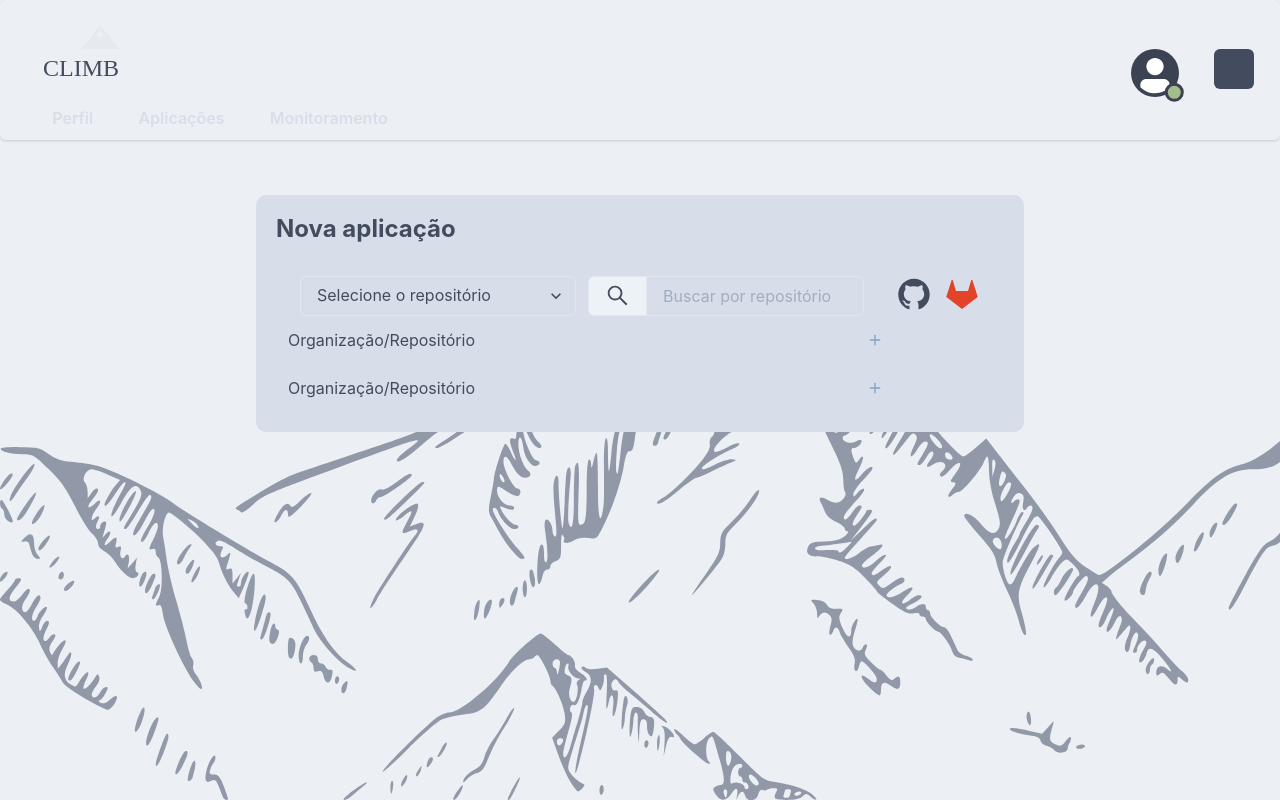
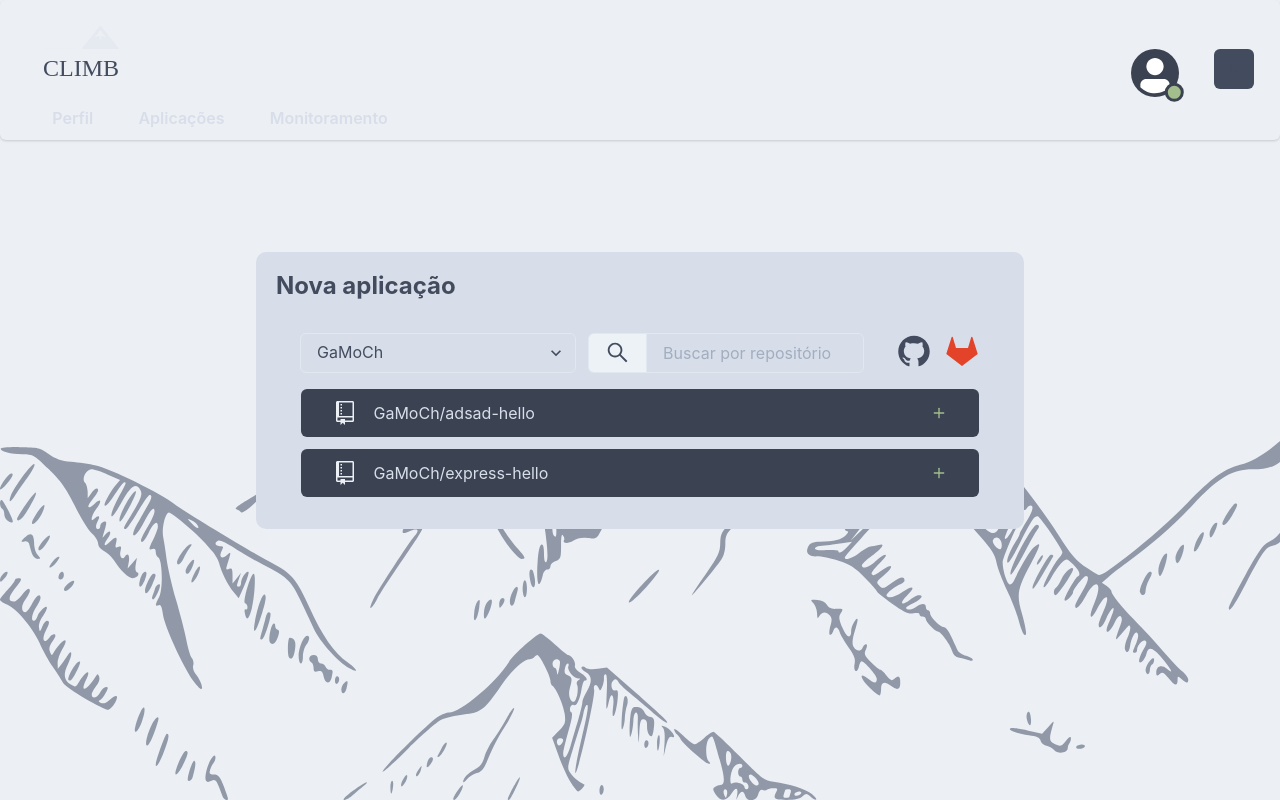
Before and after one commit to ianbandrade/plf-es-2021-1-ti5-6702100-climb, a Next.js app in the folder codigo/frontend/: page /user/apps/newapp in a window 1280 px wide. Built offline with nearby package versions, Linux system fonts and the light colour scheme; a web font is replaced by a local one.

Commit message:
feat: logic create project

```diff
--- a/codigo/frontend/src/components/NotLinkedGit/index.tsx
+++ b/codigo/frontend/src/components/NotLinkedGit/index.tsx
@@ -12,7 +12,7 @@ const NotLinkedGit = () => {
     >
       <Flex flexDirection="column" justifyContent="center" alignItems="center">
         <HiEmojiSad size="70" />
-        <Heading fontSize={30}>Nenhum repositório encontrado</Heading>
+        <Heading fontSize={30}>Organização de git não vinculada ainda</Heading>
       </Flex>
     </Flex>
   );
--- a/codigo/frontend/src/components/RepositoriesCard/RepositoryItem/index.tsx
+++ b/codigo/frontend/src/components/RepositoriesCard/RepositoryItem/index.tsx
@@ -1,30 +1,57 @@
-import { Flex, Text, Icon } from "@chakra-ui/react";
+import { Flex, Text, Icon, useColorMode } from "@chakra-ui/react";
 import { FiPlus } from "react-icons/fi";
-import { Organization } from "../../../shared/interfaces/Organization";
+import { Repository } from "../../../shared/interfaces/Repository";
 import { colors } from "../../../styles/customTheme";
+import { GoRepo } from "react-icons/go";
 
 interface RepositoryItem {
-  organizations: Organization[] | null;
+  organizationName: string | null;
+  repository: Repository;
 }
 
-const RepositoryItem = ({ organizations }: RepositoryItem) => {
-  return organizations?.map((organization) => {
-    return organization.repositories.map((repository) => (
+const LIGHT = "light";
+
+const RepositoryItem = ({ repository, organizationName }: RepositoryItem) => {
+  const { colorMode } = useColorMode();
+  const { itemColor, textColor, iconColor } =
+    colorMode === LIGHT
+      ? {
+          itemColor: colors.dark.Nord1,
+          textColor: colors.light.Nord4,
+          iconColor: colors.light.Nord6,
+        }
+      : {
+          itemColor: colors.light.Nord4,
+          textColor: colors.dark.Nord0,
+          iconColor: colors.dark.Nord2,
+        };
+
+  return (
     <Flex
       justifyContent="space-between"
       alignItems="center"
-        width="85%"
-        p="12px"
+      width="100%"
+      height="12"
+      px="8"
+      mb="3"
+      bgColor={itemColor}
+      rounded="md"
     >
-        <Text fontSize="md" alignSelf="center">
-          Organização/Repositório
+      <Flex justifyContent="space-between">
+        <Icon as={GoRepo} color={iconColor} boxSize="6" mr="4" />
+        <Text fontSize="md" alignSelf="center" color={textColor}>
+          {`${organizationName}/${repository.name}`}
         </Text>
+      </Flex>
       <Flex>
-          <Icon as={FiPlus} color={colors.aurora.Nord9} />
+        <Icon
+          as={FiPlus}
+          color={colors.aurora.Nord14}
+          _hover={{ cursor: "pointer" }}
+        />
       </Flex>
     </Flex>
-    ));
-  });
+  );
 };
 
 export default RepositoryItem;
--- a/codigo/frontend/src/components/RepositoriesCard/index.tsx
+++ b/codigo/frontend/src/components/RepositoriesCard/index.tsx
@@ -1,3 +1,4 @@
+import { useState } from "react";
 import { Flex, Select, Heading, useColorMode, Icon } from "@chakra-ui/react";
 import { colors } from "../../styles/customTheme";
 import Input from "../Input";
@@ -5,16 +6,18 @@ import { AiFillGithub, AiOutlineSearch } from "react-icons/ai";
 import { RiGitlabFill } from "react-icons/ri";
 import { Organization } from "../../shared/interfaces/Organization";
 import RepositoryItem from "./RepositoryItem";
+import NotLinkedGit from "../NotLinkedGit";
+import { Repository } from "../../shared/interfaces/Repository";
 
 const LIGHT = "light";
 interface RepositoriesProps {
-  githubOrganizations: Organization[] | null;
-  gitlabOrganizations: Organization[] | null;
+  gitOrganizations: Organization[] | null;
+  onSelectGit: Function;
 }
 
 const RepositoriesCard = ({
-  githubOrganizations,
-  gitlabOrganizations,
+  gitOrganizations,
+  onSelectGit,
 }: RepositoriesProps) => {
   const { colorMode } = useColorMode();
   const { cardColor } =
@@ -25,7 +28,22 @@ const RepositoriesCard = ({
       : {
           cardColor: colors.dark.Nord2,
         };
-  console.log(githubOrganizations);
+
+  const [
+    actualOrganization,
+    setActualOrganization,
+  ] = useState<Organization | null>(
+    gitOrganizations === null ? null : gitOrganizations[0]
+  );
+
+  function handleSelectOrganization(e: any) {
+    const index = Number(e.target.value);
+    console.log(index);
+    setActualOrganization(
+      gitOrganizations === null ? null : gitOrganizations[index]
+    );
+  }
+
   return (
     <Flex
       flexDirection="column"
@@ -35,19 +53,21 @@ const RepositoriesCard = ({
       width="60%"
       rounded={10}
       padding="5"
+      height="100%"
+      overflowY="auto"
     >
       <Heading fontSize="2xl" alignSelf="flex-start" pb="8">
         Nova aplicação
       </Heading>
       <Flex width="100%" justifyContent="space-evenly" px="6">
-        <Select placeholder="Selecione o repositório">
-          {githubOrganizations?.map((organization) => {
-            return organization.repositories.map((repository) => (
-              <option value={`${organization.name}/${repository.name}`}>
-                {organization.name}/{repository.name}
-              </option>
-            ));
-          })}
+        <Select onChange={(e) => handleSelectOrganization(e)}>
+          {gitOrganizations === null
+            ? ""
+            : gitOrganizations?.map(
+                (organization: Organization, index: number) => {
+                  return <option value={index}>{organization.name} </option>;
+                }
+              )}
         </Select>
         <Input
           type="text"
@@ -62,17 +82,29 @@ const RepositoriesCard = ({
             boxSize="36px"
             mr="3"
             _hover={{ cursor: "pointer" }}
+            onClick={() => onSelectGit("github")}
           />
           <Icon
             as={RiGitlabFill}
             boxSize="36px"
             color={"#E24329"}
             _hover={{ cursor: "pointer" }}
+            onClick={() => onSelectGit("gitlab")}
           />
         </Flex>
       </Flex>
-      <Flex flexDirection="column" width="100%">
-        <RepositoryItem organizations={githubOrganizations} />
+      <Flex flexDirection="column" justifyContent="center" width="93%" mt="4">
+        {gitOrganizations && actualOrganization !== null ? (
+          actualOrganization.repositories.map((repository: Repository) => (
+            <RepositoryItem
+              key={`${actualOrganization.name}/${repository}`}
+              organizationName={actualOrganization.name}
+              repository={repository}
+            />
+          ))
+        ) : (
+          <NotLinkedGit />
+        )}
       </Flex>
     </Flex>
   );
--- a/codigo/frontend/src/components/layout/index.tsx
+++ b/codigo/frontend/src/components/layout/index.tsx
@@ -14,7 +14,7 @@ const Layout = ({ children }: LayoutProps) => {
   const isAdminPage = router.pathname.includes("/admin");
   const isUserPage = router.pathname.includes("/user");
   return (
-    <Box margin="0 auto" maxWidth={2048} transition="0.5s ease-out">
+    <Box margin="0 auto" transition="0.5s ease-out">
       <Meta />
       <Box margin={isAdminPage || isUserPage ? "0" : "8"}>
         <Header />
--- a/codigo/frontend/src/pages/user/apps/newapp/index.tsx
+++ b/codigo/frontend/src/pages/user/apps/newapp/index.tsx
@@ -1,3 +1,4 @@
+import { useState } from "react";
 import { Flex } from "@chakra-ui/react";
 import NotLinkedGit from "../../../../components/NotLinkedGit";
 import RepositoriesCard from "../../../../components/RepositoriesCard";
@@ -6,6 +7,11 @@ const data = {
     {
       name: "GaMoCh",
       repositories: [
+        {
+          name: "adsad-hello",
+          url: "https://github.com/GaMoCh/express-hello.git",
+          branchs: ["master", "develop"],
+        },
         {
           name: "express-hello",
           url: "https://github.com/GaMoCh/express-hello.git",
@@ -28,13 +34,23 @@ const data = {
 };
 
 const NewApp = () => {
+  const [selectedOrganization, setSelectedOrganization] = useState<
+    "github" | "gitlab"
+  >("github");
+
+  function handleSelectGit(gitOrganization: string) {
+    gitOrganization === "github"
+      ? setSelectedOrganization("github")
+      : setSelectedOrganization("gitlab");
+  }
+
   return !data.github && !data.gitlab ? (
     <NotLinkedGit />
   ) : (
-    <Flex justifyContent="center" alignItems="center" mt="55">
+    <Flex justifyContent="center" alignItems="center" mt={"28"}>
       <RepositoriesCard
-        githubOrganizations={data.github}
-        gitlabOrganizations={data.gitlab}
+        gitOrganizations={data[selectedOrganization]}
+        onSelectGit={handleSelectGit}
       />
     </Flex>
   );
--- a/codigo/frontend/src/shared/interfaces/Organization.ts
+++ b/codigo/frontend/src/shared/interfaces/Organization.ts
@@ -2,5 +2,5 @@ import { Repository } from "./Repository";
 
 export interface Organization {
   name: string;
-  repositories: Repository[];
+  repositories: Repository[] | [];
 }
```
Lines whose indentation alone changed are shown as unchanged.
